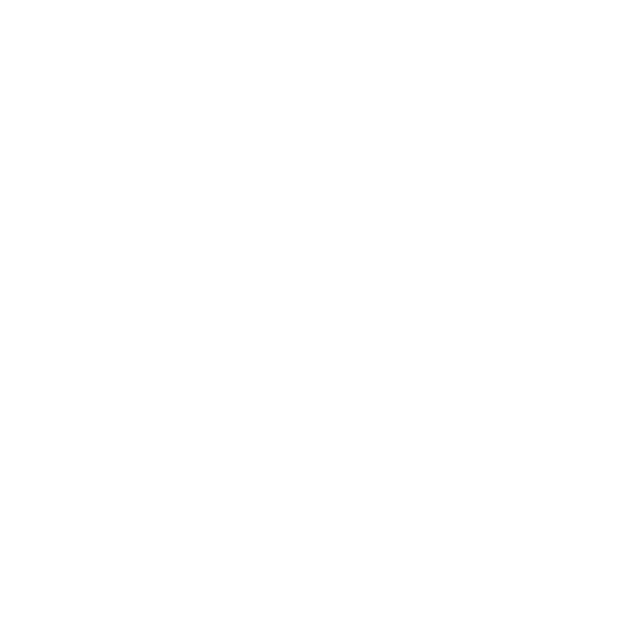
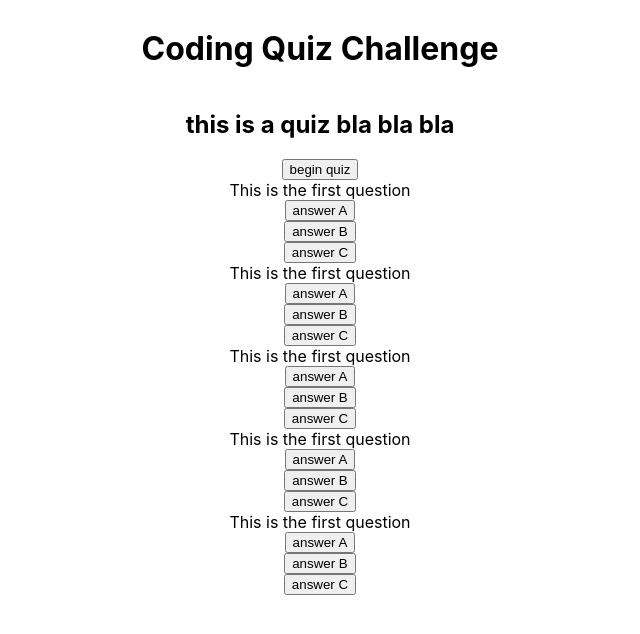
Before and after one commit to Javierrmsf/Javascript-Code-Quiz, a plain HTML site: page index.html in a window 1280 px wide. Shown: the whole page, without its empty margins (320-960 px from the left). Drawn offline with Linux system fonts and the light colour scheme.

Commit message:
adding html questions

```diff
--- a/index.html
+++ b/index.html
@@ -1,8 +1,96 @@
 <!DOCTYPE html>
 <html>
 <head>
-<title>Page Title</title>
+<title>Javascript code quiz</title>
+<link rel="stylesheet" href="./style.css">
 </head>
 <body>
+
+<div class = card0>
+    <h1 class = "title">Coding Quiz Challenge </h1>
+     <h2 class = "title"> this is a quiz bla bla bla</h2>
+     <button>begin quiz</button>
+</div>
+
+<div class = card1>
+    <div class = "Questions" id="Question1"> This is the first question </div>
+
+
+    <div id= "choices">
+
+        <button class="choice" id="A" >answer A</button>
+
+        <button class="choice" id="B" >answer B</button>
+
+        <button class="choice" id="C" >answer C</button>
+
+    </div>
+</div>
+
+<div class = card2>
+    <div class = "Questions" id="Question1"> This is the first question </div>
+
+
+    <div id= "choices">
+
+        <button class="choice" id="A" >answer A</button>
+
+        <button class="choice" id="B" >answer B</button>
+
+        <button class="choice" id="C" >answer C</button>
+
+    </div>
+</div>
+
+<div class = card3>
+    <div class = "Questions" id="Question1"> This is the first question </div>
+
+
+    <div id= "choices">
+
+        <button class="choice" id="A" >answer A</button>
+
+        <button class="choice" id="B" >answer B</button>
+
+        <button class="choice" id="C" >answer C</button>
+
+    </div>
+</div>
+
+<div class = card4>
+    <div class = "Questions" id="Question1"> This is the first question </div>
+
+
+    <div id= "choices">
+
+        <button class="choice" id="A" >answer A</button>
+
+        <button class="choice" id="B" >answer B</button>
+
+        <button class="choice" id="C" >answer C</button>
+
+    </div>
+</div>
+
+<div class = card5>
+    <div class = "Questions" id="Question1"> This is the first question </div>
+
+
+    <div id= "choices">
+
+        <button class="choice" id="A" >answer A</button>
+
+        <button class="choice" id="B" >answer B</button>
+
+        <button class="choice" id="C" >answer C</button>
+
+    </div>
+</div>
+
+
+
+
+
+
 </body>
 </html>
--- a/style.css
+++ b/style.css
@@ -0,0 +1,28 @@
+
+body {
+    display: flex;
+    flex-direction: column;
+    justify-content: center;
+    align-items: center;
+    align-content: center;
+
+}
+div{
+    font-family: -apple-system, BlinkMacSystemFont, 'Segoe UI', Roboto, Oxygen, Ubuntu, Cantarell, 'Open Sans', 'Helvetica Neue', sans-serif;
+    display: flex;
+    flex-direction: column;
+    justify-content: center;
+    align-items: center;
+
+
+}
+
+.title {
+    font-family: "SF Pro Display","SF Pro Icons","Helvetica Neue","Helvetica","Arial",sans-serif;
+
+}
+
+.card0{
+
+
+}
```
